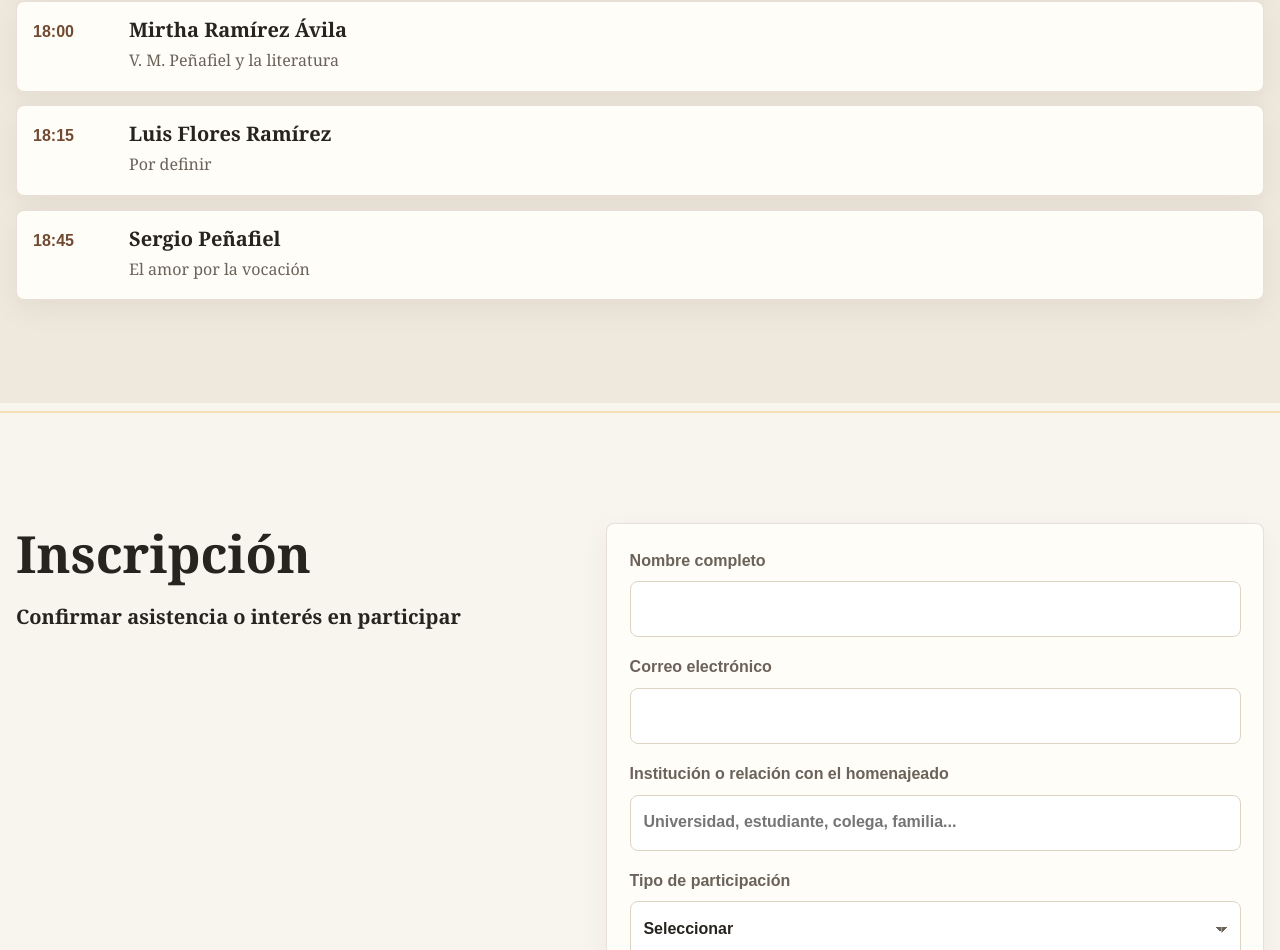
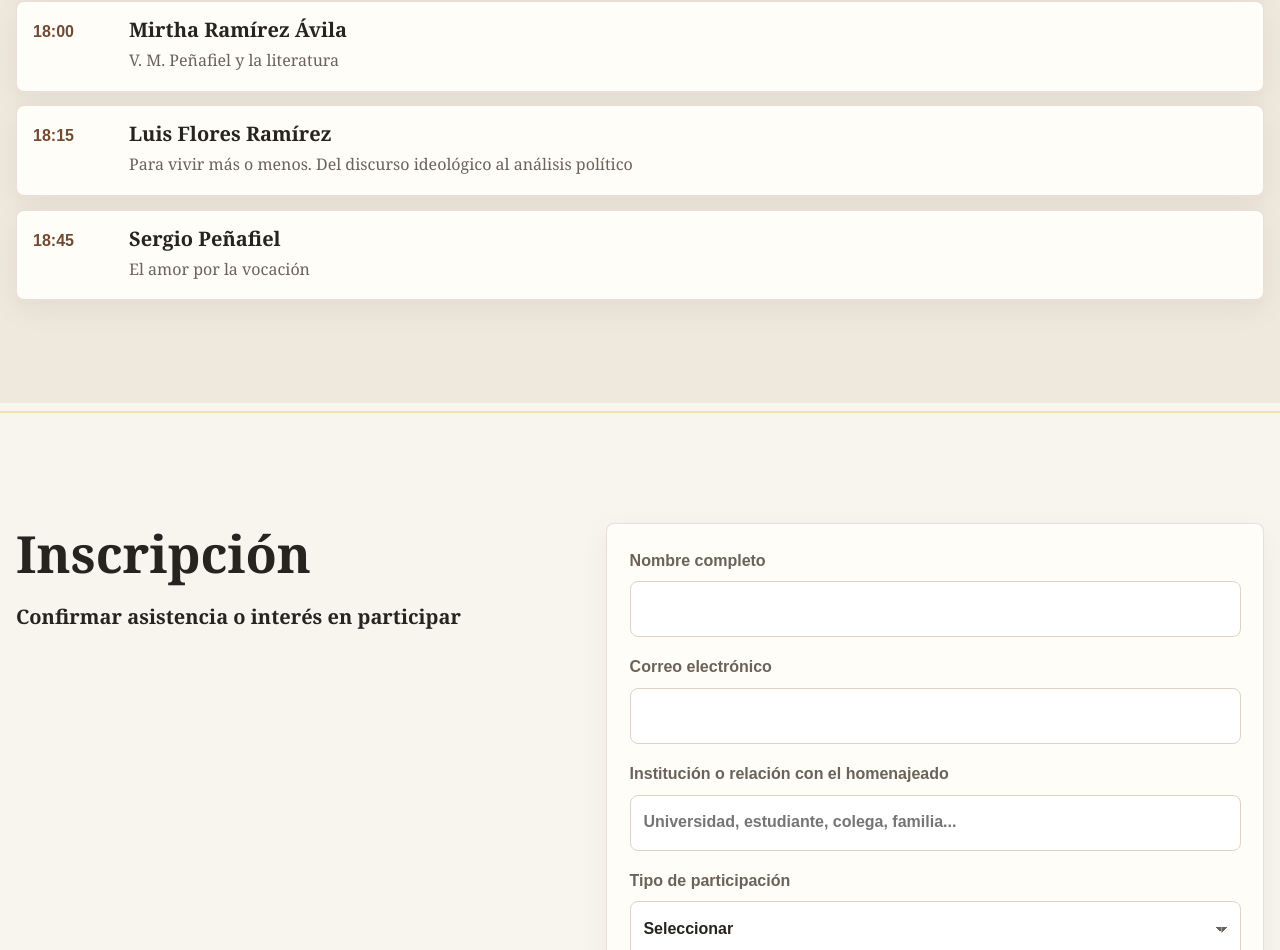
Before and after one commit to mlpenafiel/vmpenafiel, a plain HTML site: page index.html in a window 1280 px wide. Shown: the part 2590-3540 px from the top of the page. Drawn offline with Linux system fonts and the light colour scheme; files whose address does not match are found by name.

Commit message:
Update index.html
Luis Flores update

```diff
--- a/index.html
+++ b/index.html
@@ -206,7 +206,7 @@
         <time>18:15</time>
         <div>
           <h3>Luis Flores Ramírez</h3>
-          <p>Por definir</p>
+          <p>Para vivir más o menos. Del discurso ideológico al análisis político</p>
         </div>
       </article>
 
```
